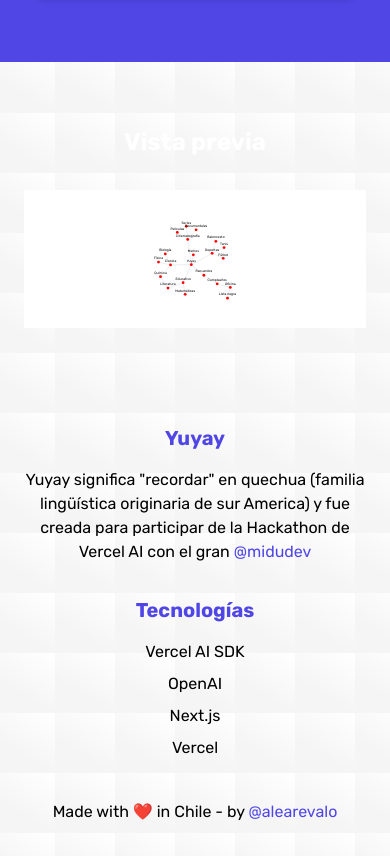
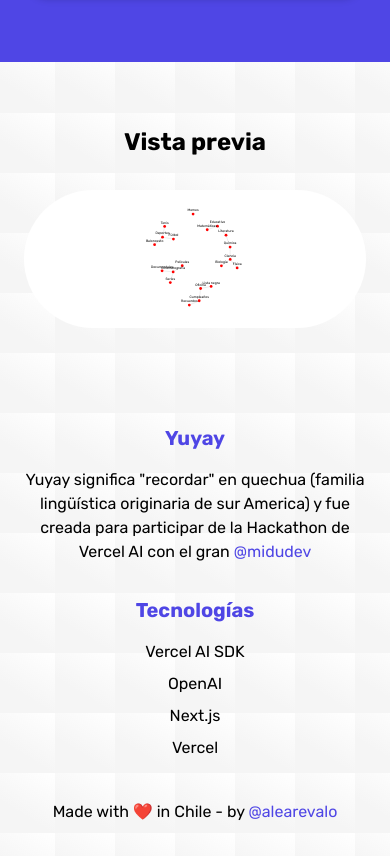
Before and after one commit to AleArevalo/Yuyay, a Next.js app: page / in a window 390 px wide. Shown: the part 2162-3018 px from the top of the page. Built offline with nearby package versions, Linux system fonts and the light colour scheme.

Commit message:
feat: Update MindMap component to use responsive SVG size and improve node styling

```diff
--- a/src/app/ui/preview.tsx
+++ b/src/app/ui/preview.tsx
@@ -1,7 +1,6 @@
 import MindMap from './mindmap'
 
 const nodes = [
-    { id: 'Yuyay', info: 'Este es el nodo raíz.' },
     { id: 'Educativo', info: 'Este es el primer hijo.' },
     { id: 'Cinematografía', info: 'Este es el segundo hijo.' },
     { id: 'Memes', info: 'Este es el tercer hijo.' },
@@ -25,23 +24,17 @@
 ]
 
 const links = [
-    { source: 'Yuyay', target: 'Memes', value: 1 },
-    { source: 'Yuyay', target: 'Educativo', value: 1 },
     { source: 'Educativo', target: 'Matemáticas', value: 1 },
     { source: 'Educativo', target: 'Literatura', value: 1 },
-    { source: 'Yuyay', target: 'Cinematografía', value: 1 },
     { source: 'Cinematografía', target: 'Películas', value: 1 },
     { source: 'Cinematografía', target: 'Series', value: 1 },
     { source: 'Cinematografía', target: 'Documentales', value: 1 },
-    { source: 'Yuyay', target: 'Recuerdos', value: 1 },
     { source: 'Recuerdos', target: 'Cumpleaños', value: 1 },
     { source: 'Cumpleaños', target: 'Oficina', value: 1 },
     { source: 'Oficina', target: 'Lista negra', value: 1 },
-    { source: 'Yuyay', target: 'Deportes', value: 1 },
     { source: 'Deportes', target: 'Fútbol', value: 1 },
     { source: 'Deportes', target: 'Baloncesto', value: 1 },
     { source: 'Deportes', target: 'Tenis', value: 1 },
-    { source: 'Yuyay', target: 'Ciencia', value: 1 },
     { source: 'Ciencia', target: 'Biología', value: 1 },
     { source: 'Ciencia', target: 'Química', value: 1 },
     { source: 'Ciencia', target: 'Física', value: 1 },
@@ -52,8 +45,8 @@
     return (
         <article id="preview" className="py-16">
             <div className="container mx-auto px-6">
-                <h2 className="text-2xl text-white font-bold text-center">Vista previa</h2>
-                <section className="mt-8 bg-white">
+                <h2 className="text-2xl font-bold text-center">Vista previa</h2>
+                <section className="mt-8 bg-white dark:bg-[#17181c] rounded-full">
                     <MindMap nodes={nodes} links={links} />
                 </section>
             </div>
```
